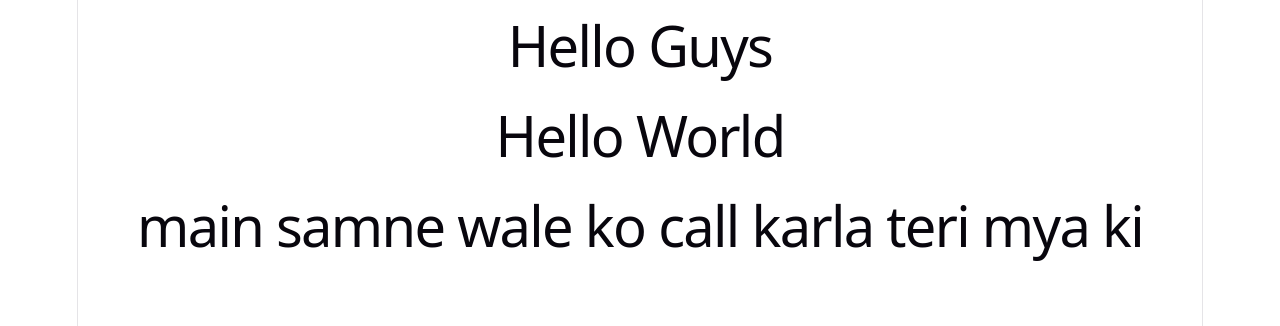
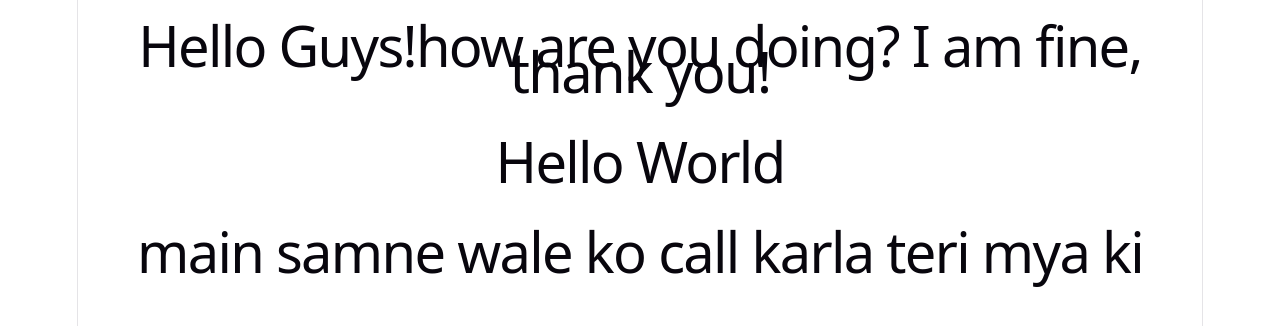
Before and after one commit to dikeshsapkota/REACT, a React (Vite) app: page / in a window 1280 px wide. Shown: the top 326 px of the page. Built offline with nearby package versions, Linux system fonts and the light colour scheme.

Commit message:
minor addition of text content

```diff
--- a/src/main.jsx
+++ b/src/main.jsx
@@ -7,7 +7,7 @@ import App from './App.jsx'
 const reactElement = createElement(
   "h1",
   null,
-  "Hello Guys"
+  "Hello Guys!how are you doing? I am fine, thank you!"
 )
 
 createRoot(document.getElementById('root')).render(
```
